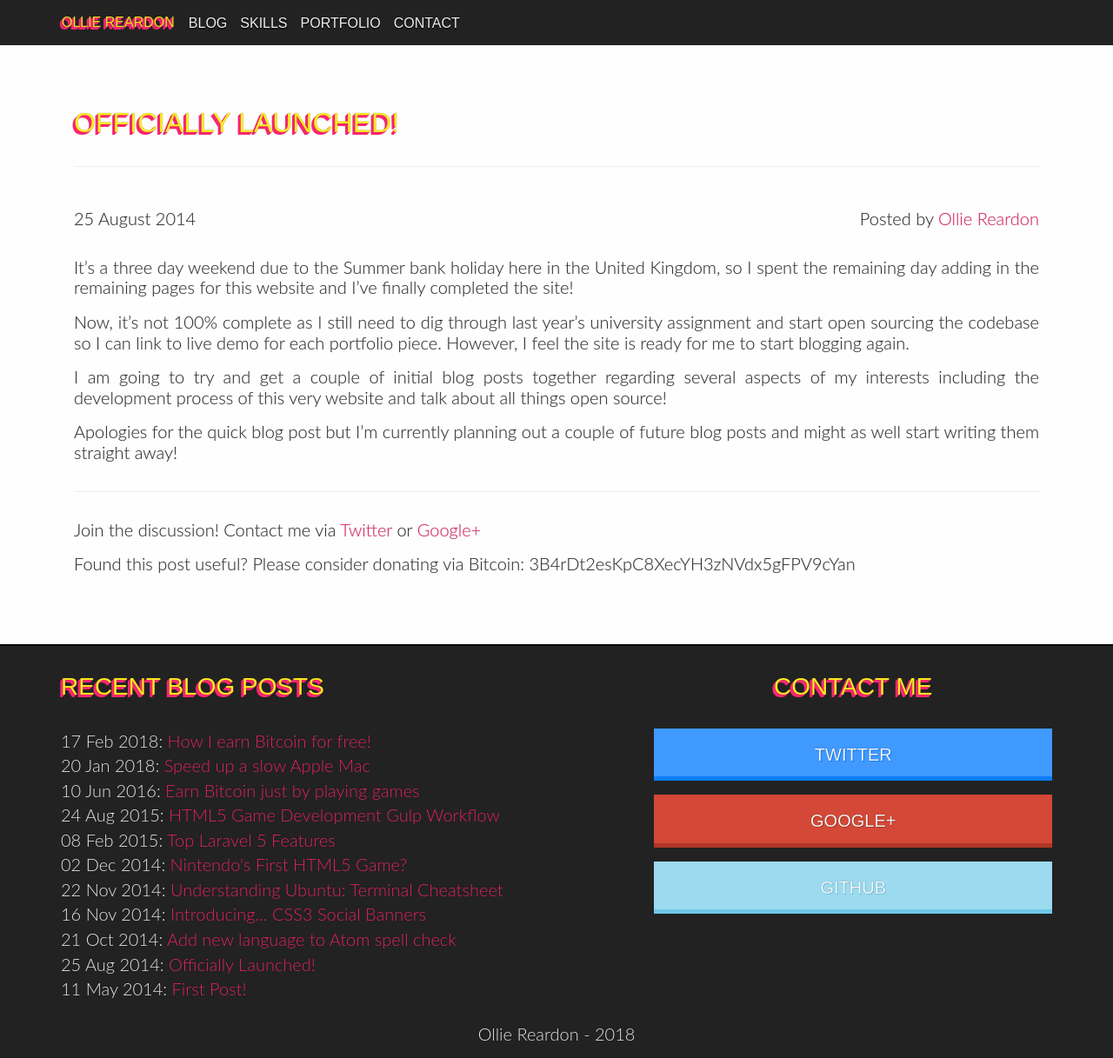
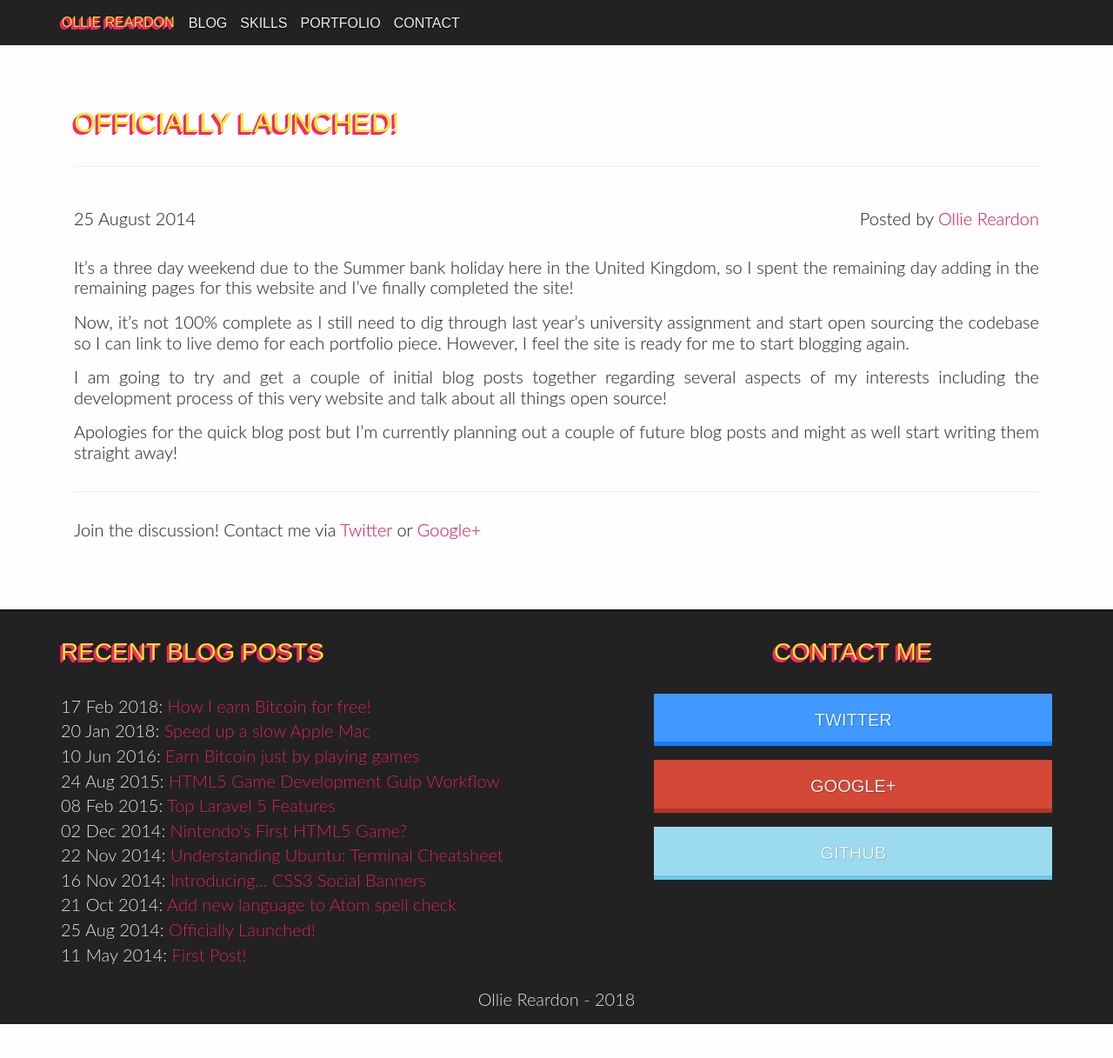
Before and after one commit to ojdon/ojdon.github.io, a Jekyll site: the page built from _posts/2014-08-25-officially-launched.md, in a window 1280 px wide. Shown: the whole page at 87% size. Built offline with Jekyll 4.4.1, drawn with Linux system fonts in a browser that asks for light colours; after the commit the page ends 1178 px from its top, so only the background shows below that.

Commit message:
Removed old donation link

```diff
--- a/_layouts/post.html
+++ b/_layouts/post.html
@@ -18,7 +18,6 @@ layout: default
 			{{ content }}
 			<hr>
 			<p>Join the discussion! Contact me via <a href="https://twitter.com/ojdon">Twitter</a> or <a href="https://plus.google.com/u/0/111804847061500742496?rel=author">Google+</a></p>
-			<p>Found this post useful? Please consider donating via Bitcoin: 3B4rDt2esKpC8XecYH3zNVdx5gFPV9cYan</p>
 		</div>
 	</div>
 </div>
```
